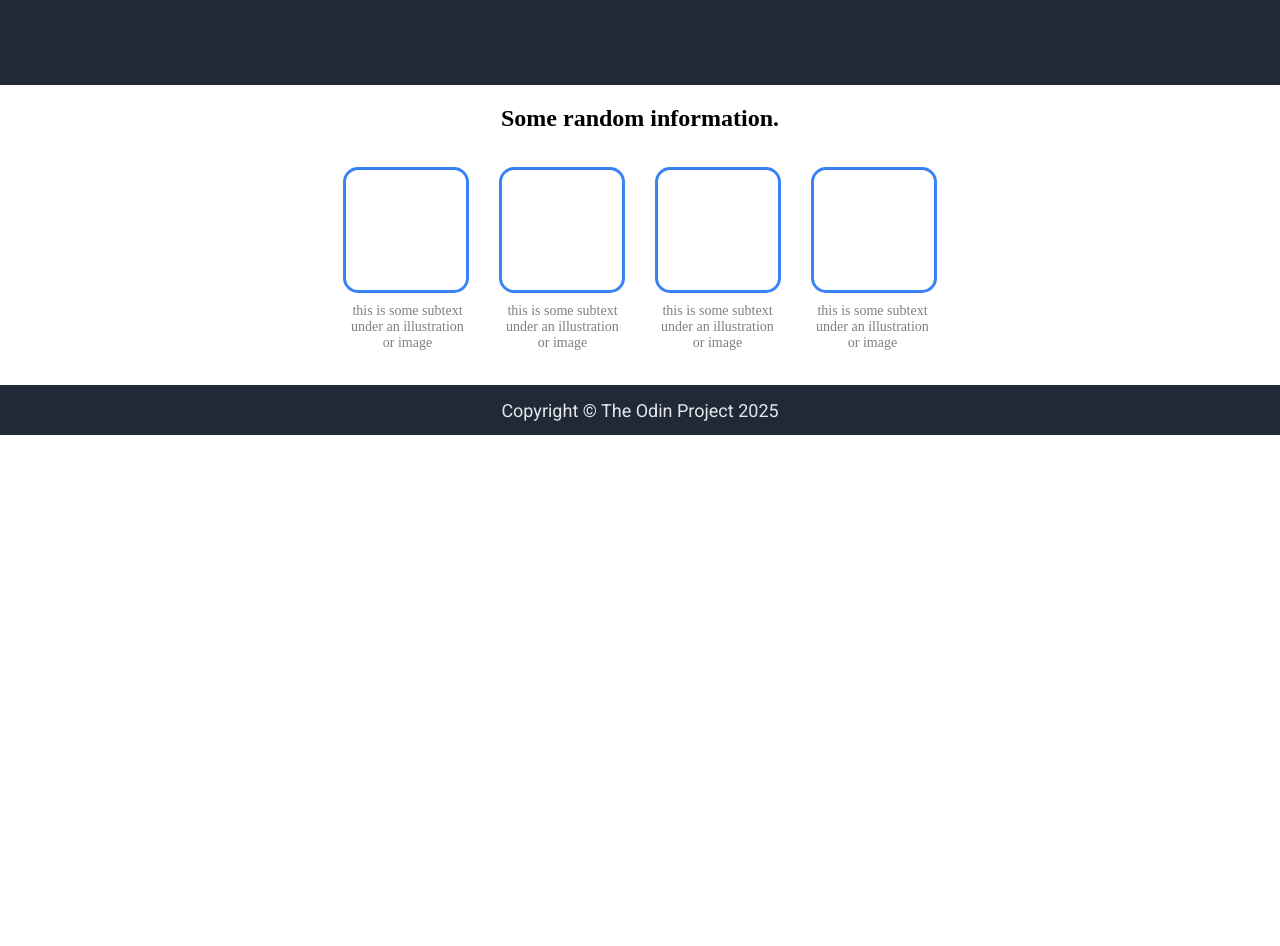
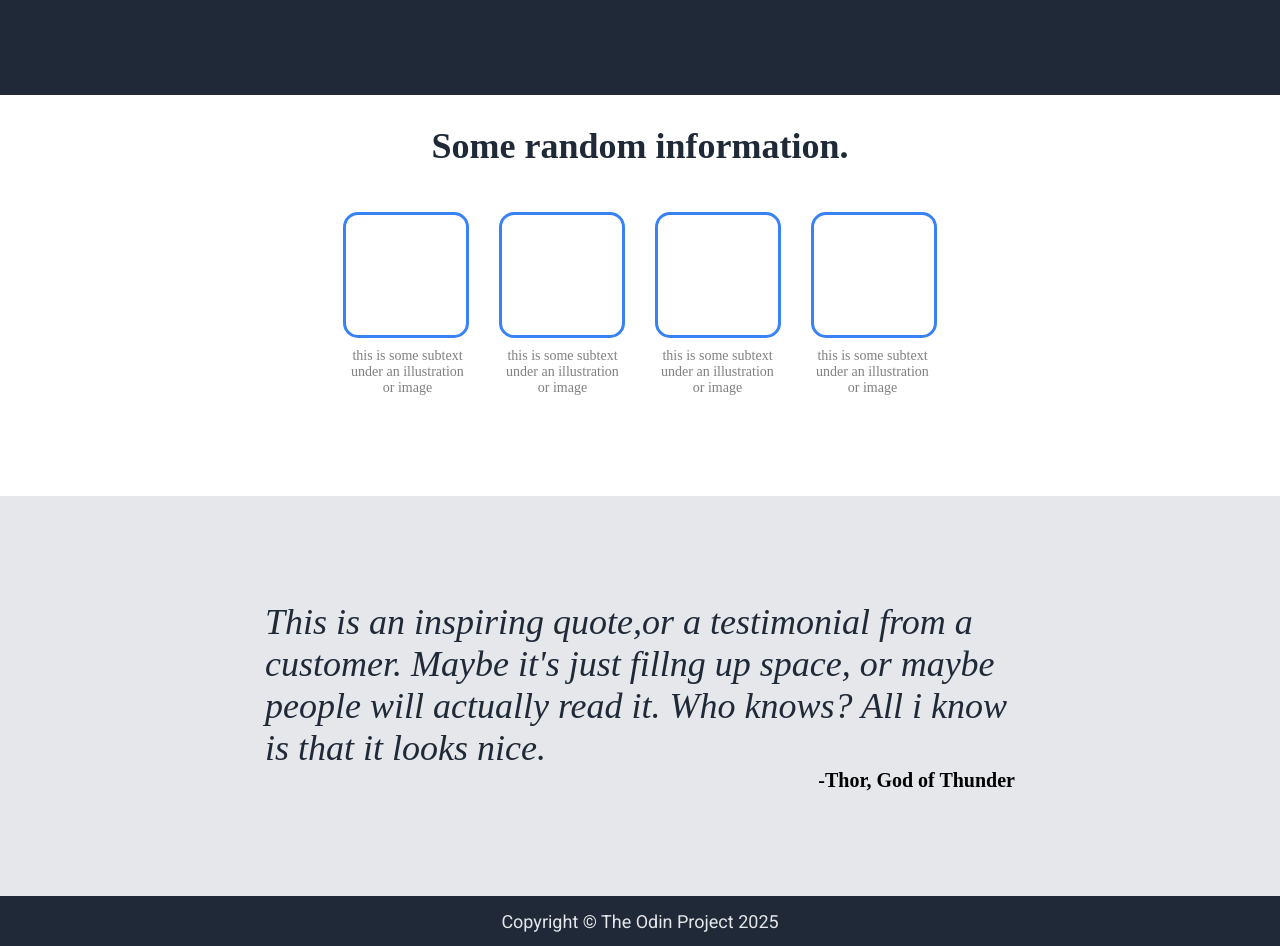
Before and after one commit to Tatzzelwurm/Landing-page, a plain HTML site: page index.html in a window 1280 px wide. Shown: the part 365-1311 px from the top of the page. Before the commit the page ends 800 px from the top, so only its background shows below. Drawn offline with Linux system fonts and the light colour scheme.

Commit message:
Create quote section

```diff
--- a/index.html
+++ b/index.html
@@ -26,7 +26,7 @@
 </div>
 </div>
 <div class="section-two">
-    <h2> Some random information.</h2>
+    <h2>Some random information.</h2>
     <div class="cards">
         <div class="card"></div>
         <div class="card"></div>
@@ -41,8 +41,13 @@
 
     </div>
 </div>
+<div class="section-three">
+    <div class="quote">
+    <p class="text-quote"><em>This is an inspiring quote,or a testimonial from a customer. Maybe it's just fillng up space, or
+        maybe people will actually read it. Who knows? All i know is that it looks nice.</em></p>
+    <strong id="TOP">-Thor, God of Thunder</strong>
+    </div>
 
-<div class="section-three">
 
 </div>
 
--- a/styles.css
+++ b/styles.css
@@ -3,7 +3,6 @@
 body {
     margin: 0;
     display: flex;
-    height: 100vh;
     flex-direction: column;
     justify-content: space-between;
 
@@ -24,30 +23,49 @@ height: 50px;
     justify-content: center;
     align-items: center;
     gap: 100px;
-    height: 400px;
-
-
-
-
+    height: 410px;
 }
 
 .section-two {
     display: flex;
     flex-direction: column;
     align-items: center;
-    flex: 1;
+    padding-bottom: 100px;
+
+}
+
+
+.section-three {
+    display: flex;
+    background-color: #E5E7EB;
+    height: 400px;
+    justify-content: center;
+    align-items: center;
 
 }
 
 /*
-.section-three {
-
-}
-
 .section-four {
 
 }
 */
+
+
+
+.quote{
+    display: flex;
+    flex-direction: column;
+    width: 750px;
+}
+#TOP {
+    align-self: flex-end;
+    font-size: 20px;
+}
+.text-quote {
+    color: #1F2937;
+    font-size: 36px;
+    font-weight: 300;
+}
 
 .cards {
     display: flex;
@@ -110,11 +128,8 @@ height: 50px;
     list-style-type: none;
 }
 
-p {
-    margin: 0;
-}
 
-ul {
+ul, h1, h2, p {
     margin: 0;
     padding: 0;
 }
@@ -123,9 +138,15 @@ li {
     min-width: 63px;
 }
 
-h1 {
-    margin: 0;
+h2 {
+    margin-top: 30px;
+    margin-bottom: 30px;
+    font-size: 36px;
+    color: #1F2937;
+    font-weight: 900;
 }
+
+
 
 .hero-main-text {
     color: #F9FAF8;
@@ -145,9 +166,6 @@ h1 {
     height: 203px;
     text-align: center;
     line-height: 203px;
-
-
-
 }
 .button-hero {
     align-self: flex-start;
```
